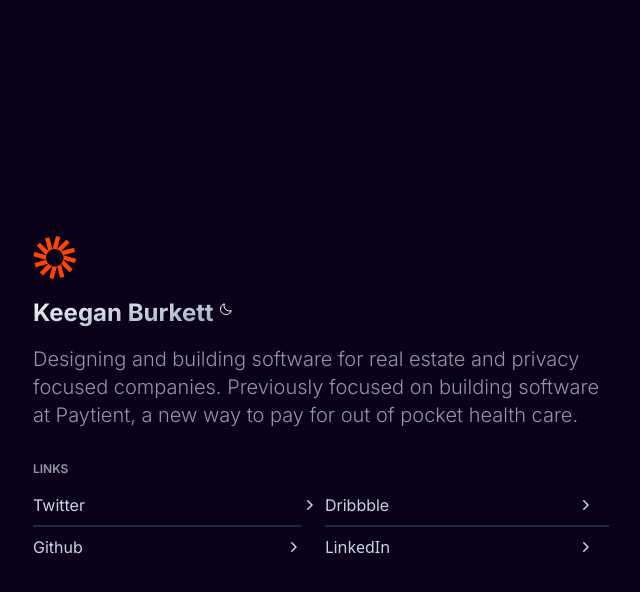
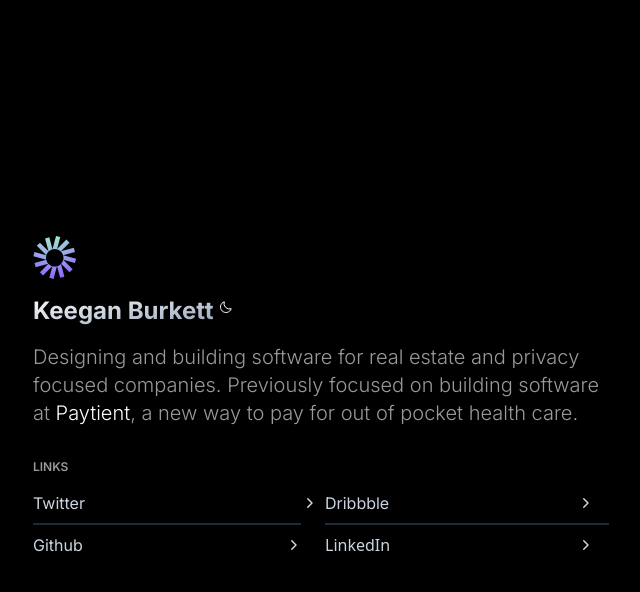
Before and after one commit to keegn/keeg.in, a Next.js app: page / in a window 1280 px wide. Both pictures are taken after a click on the button "Toggle dark mode". Shown: the top 592 px of the page, without its empty margins (319-959 px from the left). Built offline with nearby package versions, Linux system fonts and the light colour scheme.

Commit message:
Adds logo

```diff
--- a/components/fragments/container.tsx
+++ b/components/fragments/container.tsx
@@ -18,7 +18,7 @@
   return (
     <div
       className={clsx(
-        fullWidth ? 'sm:mx-auto' : 'max-w-screen-xl sm:mx-auto',
+        fullWidth ? 'mx-auto' : 'mx-auto max-w-screen-xl',
         className,
         section && 'px-4 sm:px-6 lg:px-8',
         navigation && 'px-4 py-4',
--- a/components/icons/logo.tsx
+++ b/components/icons/logo.tsx
@@ -2,19 +2,108 @@
 
 export const Logo = (props: SVGProps<SVGSVGElement>) => (
   <svg
-    width={44}
-    height={48}
+    width="44"
+    height="44"
+    viewBox="0 0 44 44"
     fill="none"
     xmlns="http://www.w3.org/2000/svg"
-    {...props}
   >
-    <g clipPath="url(#a)" fill="#FF4405">
-      <path d="M27.27 4.122 23.048 2.99l-3.557 13.274L16.28 4.281l-4.22 1.13 3.47 12.95-8.643-8.643-3.09 3.09 9.48 9.48-11.805-3.164L.34 23.345l12.898 3.456a8.74 8.74 0 1 1 17.03-.012l11.722 3.14 1.13-4.22-12.949-3.47 11.806-3.163-1.131-4.22-12.949 3.469 8.642-8.642-3.09-3.09-9.347 9.348 3.166-11.82Z" />
-      <path d="M30.257 26.838a8.721 8.721 0 0 1-2.175 4.005l8.492 8.493 3.09-3.09-9.407-9.408ZM27.997 30.932a8.733 8.733 0 0 1-3.905 2.31l3.09 11.532 4.22-1.132-3.405-12.71ZM23.934 33.283a8.755 8.755 0 0 1-2.182.275c-.807 0-1.59-.11-2.331-.314l-3.093 11.543 4.22 1.13 3.386-12.634ZM19.271 33.201a8.739 8.739 0 0 1-3.836-2.343l-8.513 8.513 3.09 3.09 9.26-9.26ZM15.365 30.783a8.719 8.719 0 0 1-2.12-3.956l-11.76 3.151 1.13 4.22 12.75-3.415Z" />
+    <rect width="44" height="44" fill="none" />
+    <g clip-path="url(#clip0_8_30926)">
+      <path
+        d="M27.2694 2.12169L23.0486 0.990723L19.4917 14.2654L16.2804 2.28093L12.0595 3.4119L15.5291 16.3602L6.88724 7.71841L3.79738 10.8083L13.2764 20.2874L1.47179 17.1243L0.34082 21.3451L13.2388 24.8011C13.0912 24.1642 13.0131 23.5006 13.0131 22.8187C13.0131 17.992 16.9258 14.0792 21.7525 14.0792C26.5792 14.0792 30.492 17.992 30.492 22.8187C30.492 23.4962 30.4148 24.1557 30.269 24.7889L41.9909 27.9297L43.1218 23.709L30.1725 20.2392L41.9779 17.0759L40.8469 12.8551L27.8981 16.3247L36.54 7.68293L33.4501 4.59307L24.1026 13.9406L27.2694 2.12169Z"
+        fill="url(#paint0_radial_8_30926)"
+      />
+      <path
+        d="M30.2567 24.838C29.8948 26.368 29.1308 27.7424 28.0825 28.8435L36.5745 37.3357L39.6644 34.2458L30.2567 24.838Z"
+        fill="url(#paint1_radial_8_30926)"
+      />
+      <path
+        d="M27.9968 28.9323C26.9359 30.0159 25.5951 30.8245 24.0916 31.2413L27.1817 42.7735L31.4025 41.6425L27.9968 28.9323Z"
+        fill="url(#paint2_radial_8_30926)"
+      />
+      <path
+        d="M23.934 31.2835C23.2364 31.4628 22.5053 31.5581 21.7518 31.5581C20.9446 31.5581 20.1629 31.4486 19.4208 31.2437L16.3279 42.7866L20.5487 43.9175L23.934 31.2835Z"
+        fill="url(#paint3_radial_8_30926)"
+      />
+      <path
+        d="M19.2715 31.2012C17.791 30.7638 16.4741 29.9448 15.4348 28.8581L6.92192 37.3711L10.0118 40.4609L19.2715 31.2012Z"
+        fill="url(#paint4_radial_8_30926)"
+      />
+      <path
+        d="M15.3647 28.7829C14.3432 27.6893 13.5992 26.3333 13.2451 24.827L1.48486 27.9781L2.61582 32.1989L15.3647 28.7829Z"
+        fill="url(#paint5_radial_8_30926)"
+      />
     </g>
     <defs>
-      <clipPath id="a">
-        <path fill="#fff" transform="translate(0 2)" d="M0 0h44v44H0z" />
+      <radialGradient
+        id="paint0_radial_8_30926"
+        cx="0"
+        cy="0"
+        r="1"
+        gradientUnits="userSpaceOnUse"
+        gradientTransform="translate(19.5 -4.5) rotate(77.8632) scale(47.5631 47.4016)"
+      >
+        <stop stop-color="#9EFFC5" />
+        <stop offset="1" stop-color="#9166FF" />
+      </radialGradient>
+      <radialGradient
+        id="paint1_radial_8_30926"
+        cx="0"
+        cy="0"
+        r="1"
+        gradientUnits="userSpaceOnUse"
+        gradientTransform="translate(19.5 -4.5) rotate(77.8632) scale(47.5631 47.4016)"
+      >
+        <stop stop-color="#9EFFC5" />
+        <stop offset="1" stop-color="#9166FF" />
+      </radialGradient>
+      <radialGradient
+        id="paint2_radial_8_30926"
+        cx="0"
+        cy="0"
+        r="1"
+        gradientUnits="userSpaceOnUse"
+        gradientTransform="translate(19.5 -4.5) rotate(77.8632) scale(47.5631 47.4016)"
+      >
+        <stop stop-color="#9EFFC5" />
+        <stop offset="1" stop-color="#9166FF" />
+      </radialGradient>
+      <radialGradient
+        id="paint3_radial_8_30926"
+        cx="0"
+        cy="0"
+        r="1"
+        gradientUnits="userSpaceOnUse"
+        gradientTransform="translate(19.5 -4.5) rotate(77.8632) scale(47.5631 47.4016)"
+      >
+        <stop stop-color="#9EFFC5" />
+        <stop offset="1" stop-color="#9166FF" />
+      </radialGradient>
+      <radialGradient
+        id="paint4_radial_8_30926"
+        cx="0"
+        cy="0"
+        r="1"
+        gradientUnits="userSpaceOnUse"
+        gradientTransform="translate(19.5 -4.5) rotate(77.8632) scale(47.5631 47.4016)"
+      >
+        <stop stop-color="#9EFFC5" />
+        <stop offset="1" stop-color="#9166FF" />
+      </radialGradient>
+      <radialGradient
+        id="paint5_radial_8_30926"
+        cx="0"
+        cy="0"
+        r="1"
+        gradientUnits="userSpaceOnUse"
+        gradientTransform="translate(19.5 -4.5) rotate(77.8632) scale(47.5631 47.4016)"
+      >
+        <stop stop-color="#9EFFC5" />
+        <stop offset="1" stop-color="#9166FF" />
+      </radialGradient>
+      <clipPath id="clip0_8_30926">
+        <rect width="44" height="44" fill="white" />
       </clipPath>
     </defs>
   </svg>
--- a/components/sections/content.tsx
+++ b/components/sections/content.tsx
@@ -43,19 +43,23 @@
             <ModeToggle />
           </div>
           <motion.p
-            className="text-left font-default text-lg font-light dark:text-slate-300 dark:text-opacity-70 sm:text-xl"
+            className="text-left font-default text-lg font-light dark:text-[#999999] sm:text-xl"
             variants={FADE_DOWN_ANIMATION_VARIANTS}
           >
             Designing and building software for real estate and privacy focused
             companies. Previously focused on building software at{' '}
-            <Link href="https://paytient.com" target={'_blank'}>
+            <Link
+              href="https://paytient.com"
+              target={'_blank'}
+              className="dark:text-white"
+            >
               Paytient
             </Link>
             , a new way to pay for out of pocket health care.
           </motion.p>
           <div />
           <motion.div>
-            <h4 className="font-default text-xs font-semibold uppercase dark:text-slate-300 dark:text-opacity-70 ">
+            <h4 className="font-default text-xs font-semibold uppercase dark:text-[#999999]">
               Links
             </h4>
           </motion.div>
--- a/pages/_document.tsx
+++ b/pages/_document.tsx
@@ -41,7 +41,7 @@
       <Head>
         <script dangerouslySetInnerHTML={{ __html: modeScript }} />
       </Head>
-      <body className="dark:bg-purple ">
+      <body className="dark:bg-black">
         <Main />
         <NextScript />
       </body>
```
